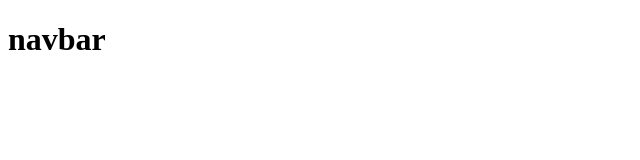
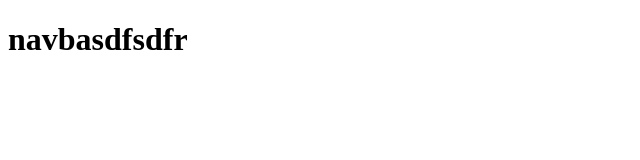
Before and after one commit to Mozbyyyy/dtr_payroll, a plain HTML site: page navbar.html in a window 1280 px wide. Shown: the whole page, without its empty margins (0-640 px from the left). Drawn offline with Linux system fonts and the light colour scheme.

Commit message:
navbar changes

```diff
--- a/navbar.html
+++ b/navbar.html
@@ -7,7 +7,7 @@
 </head>
 <body>
 
-	<h1>navbar</h1>
+	<h1>navbasdfsdfr</h1>
 
 </body>
 </html>
```
